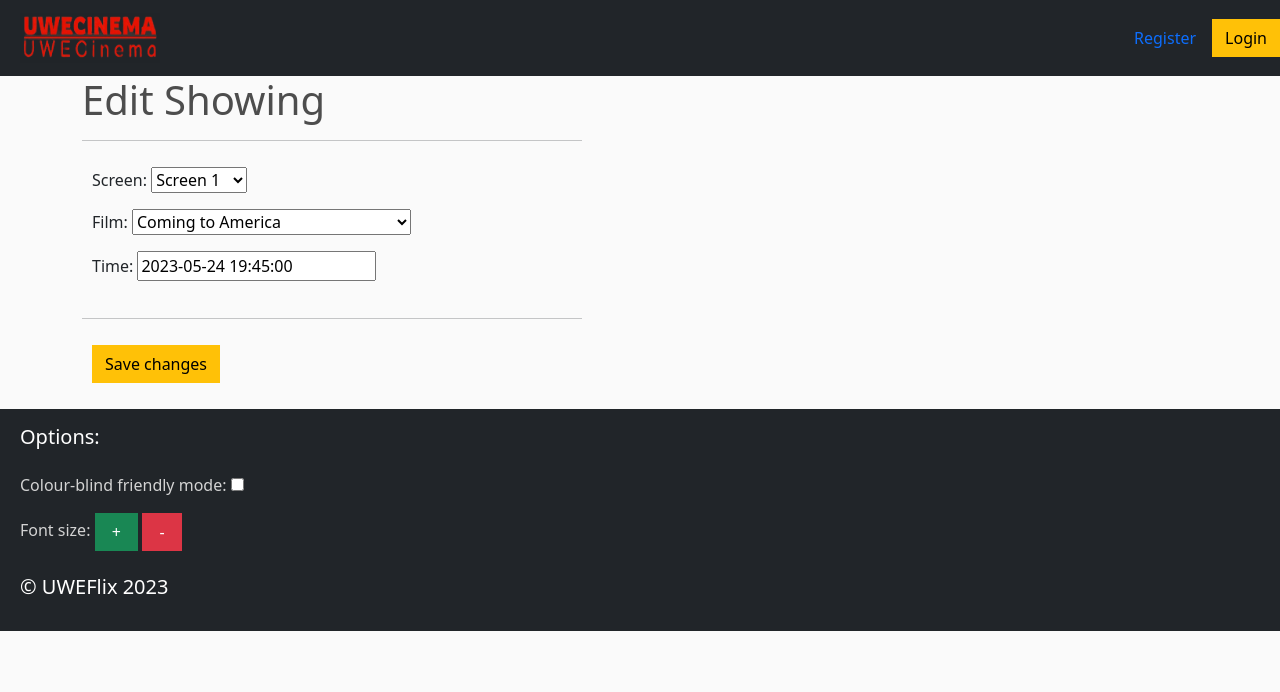
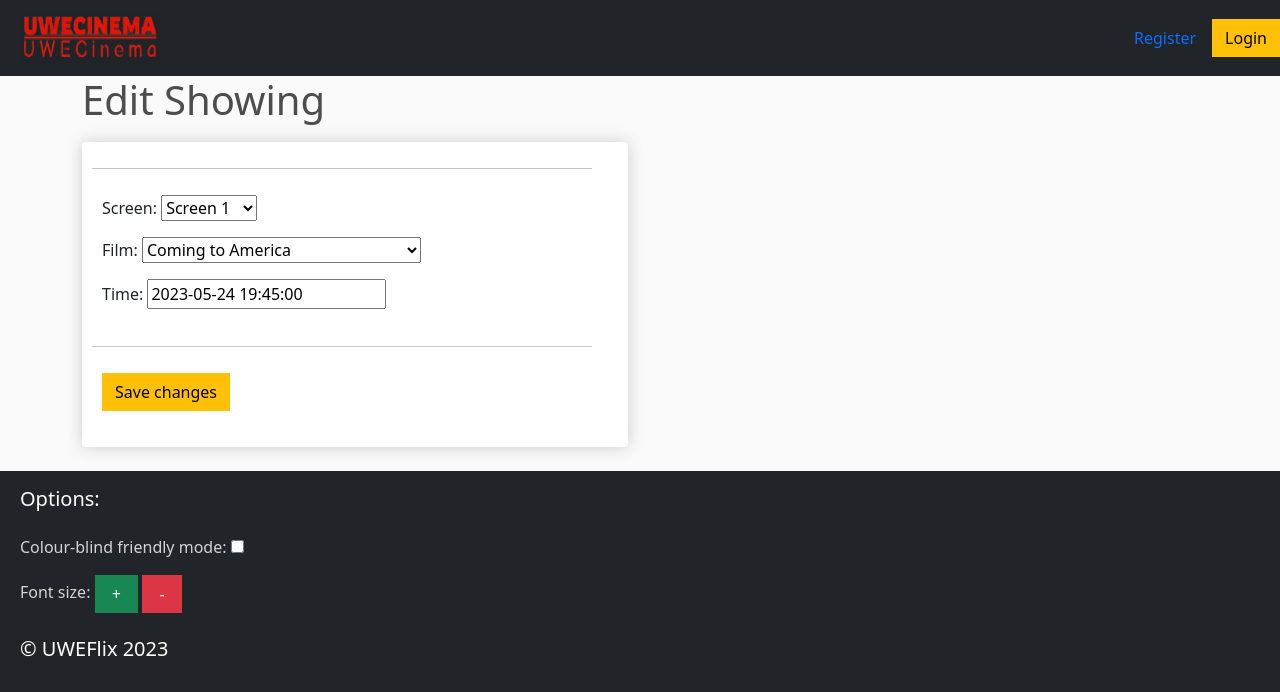
Before and after one commit to andrei2timo/ESD-UWEFlix-Cinema-Component-B, a Django app: page /edit_showing/3/ in a window 1280 px wide. Shown: the top 692 px of the page. Run offline with Django 4.2, Linux system fonts and the light colour scheme; data comes from the database, SQL or seed files in the repository; some libraries are stand-ins or nearby versions.

Commit message:
Update edit_showing.html

```diff
--- a/Cinema-System-ESD-Component B/UWEFlix_django/uweflix/templates/uweflix/edit_showing.html
+++ b/Cinema-System-ESD-Component B/UWEFlix_django/uweflix/templates/uweflix/edit_showing.html
@@ -7,32 +7,45 @@
 <h1>Edit Showing</h1>
 
 <link rel="stylesheet" href="https://cdnjs.cloudflare.com/ajax/libs/jqueryui/1.12.1/jquery-ui.min.css" />
-<link rel="stylesheet" href="https://cdnjs.cloudflare.com/ajax/libs/jquery-ui-timepicker-addon/1.6.3/jquery-ui-timepicker-addon.min.css" />
+<link rel="stylesheet"
+    href="https://cdnjs.cloudflare.com/ajax/libs/jquery-ui-timepicker-addon/1.6.3/jquery-ui-timepicker-addon.min.css" />
 
 <script src="https://cdnjs.cloudflare.com/ajax/libs/jquery/3.4.1/jquery.min.js"></script>
 <script src="https://cdnjs.cloudflare.com/ajax/libs/jqueryui/1.12.1/jquery-ui.min.js"></script>
-<script src="https://cdnjs.cloudflare.com/ajax/libs/jquery-ui-timepicker-addon/1.6.3/jquery-ui-timepicker-addon.min.js"></script>
+<script
+    src="https://cdnjs.cloudflare.com/ajax/libs/jquery-ui-timepicker-addon/1.6.3/jquery-ui-timepicker-addon.min.js"></script>
 
 <script>
-    jQuery(function($) {
+    jQuery(function ($) {
         $("#id_time").datetimepicker({
             changeMonth: true,
-        changeYear: true});
+            changeYear: true,
+            dateFormat: "yy-mm-dd",
+            timeFormat: "HH:mm"
+        });
     });
 </script>
-
+<div class="row">
+    <div class="col-lg-6">
+        <div class="box-element" id="form-wrapper">
             <form method="post" class="form-area" autocomplete="off">
                 <hr>
                 {% csrf_token %}
                 <div class="form-group">
                     {{ form.as_p}}
                 </div>
-    <br/>
-    <br/>
+                <br />
+                <br />
                 <hr>
                 <div class="form-group">
                     <button id="confirm-btn" type="submit" class="btn btn-warning">Save changes</button>
                 </div>
+                <br>
+                <br>
+
             </form>
+        </div>
+    </div>
+</div>
 
 {% endblock %}
```
Lines whose indentation alone changed are shown as unchanged.
